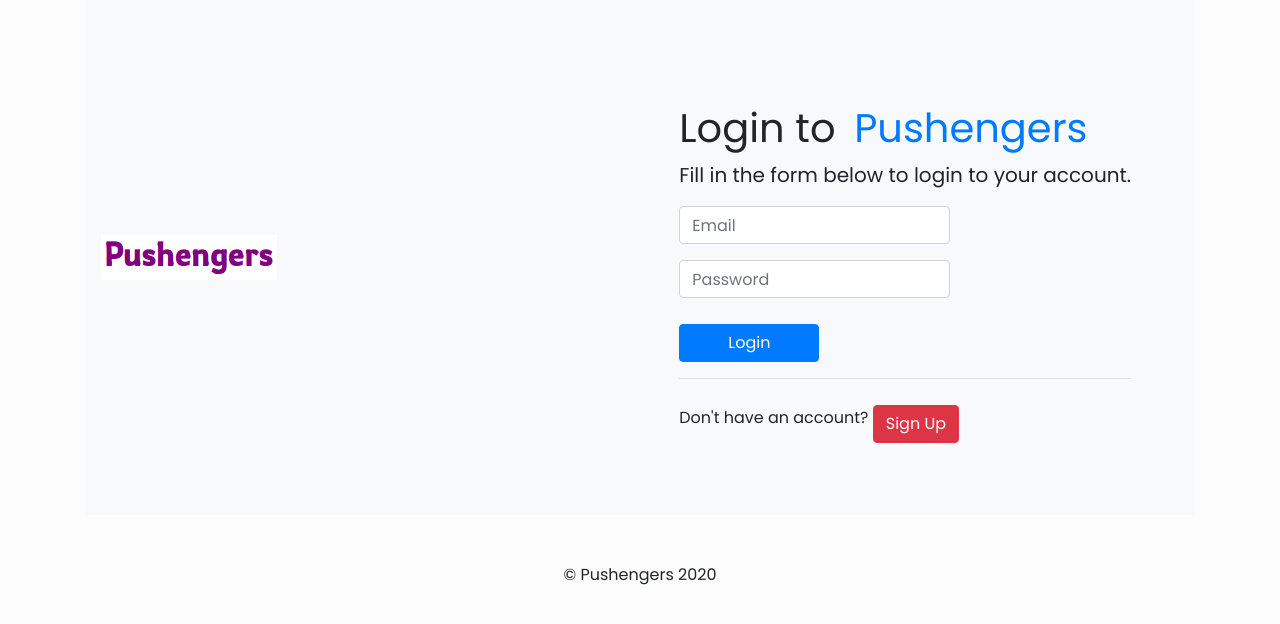
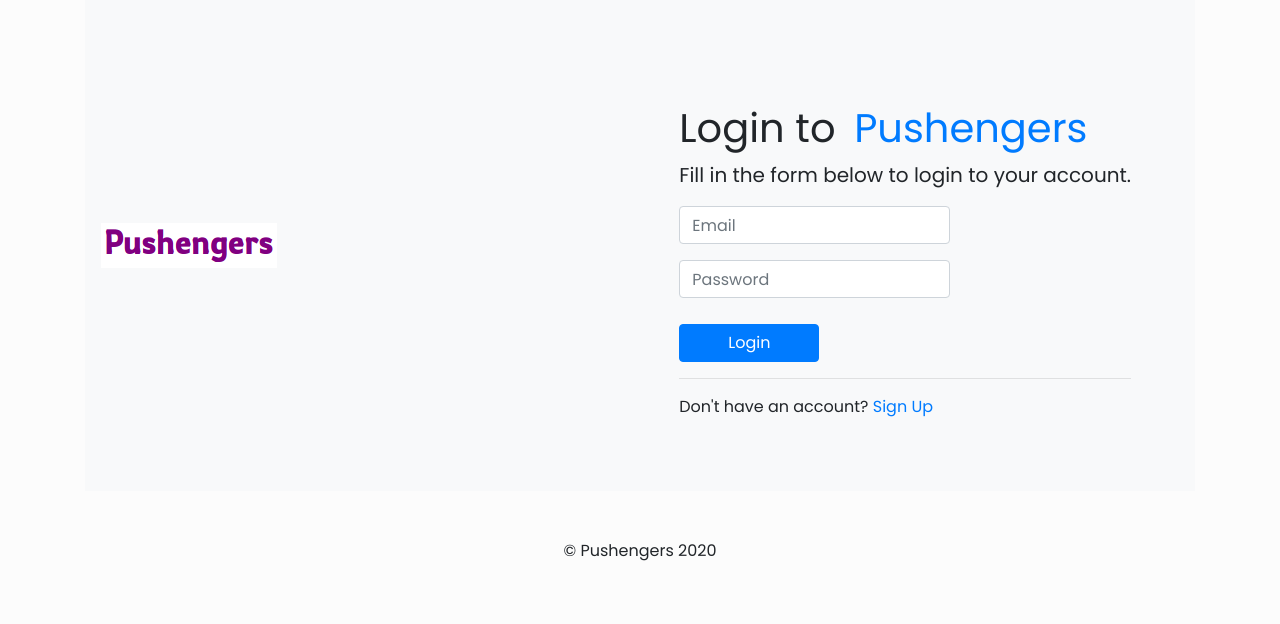
Before and after one commit to Leonardoleo/Pushengers-chat-app, a React (Create React App) app: page /login in a window 1280 px wide. Shown: the top 624 px of the page. Built offline with nearby package versions, Linux system fonts and the light colour scheme; no server answers.

Commit message:
fix Link element at paragraph attribute

```diff
--- a/src/pages/Login.js
+++ b/src/pages/Login.js
@@ -96,7 +96,7 @@
             } { " " }
             <hr/>
             <p>
-            Don't have an account? <Link className="btn btn-danger text-white px-6 mr-3" type="button" to="/signup">Sign Up</Link>{" "}
+            Don't have an account? <Link className="" type="" to="/signup">Sign Up</Link>{" "}
             </p>{" "}
             </form>{" "}
             </nav>
--- a/src/pages/Signup.js
+++ b/src/pages/Signup.js
@@ -85,7 +85,7 @@
                       Sign up with Github
                     </button> */}
                     <hr></hr>
-                    <p>Already have an account? <Link className="btn btn-primary text-white px-6 mr-3" type="button" to="/login"> Log In</Link></p>
+                    <p>Already have an account? <Link className="" type="" to="/login"> Log In</Link></p>
                 </form>
             </nav>
          <Footer></Footer>
```
